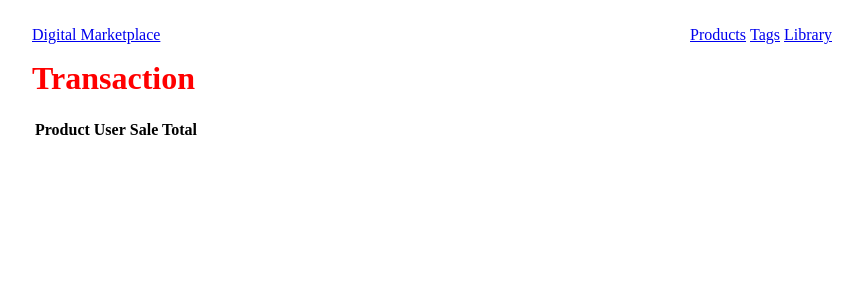
After one commit to EgonSaks/digital_marketplace, a Django app: page /seller/transactions/ in a window 1280 px wide. The commit adds this page. Shown: the top 300 px of the page, without its empty margins (208-1070 px from the left). Run offline with Django 3.2, Linux system fonts and the light colour scheme; the visitor is signed in with stand-in values (Sample User, id 1); lists and menus that the app fills with data are empty; some libraries are stand-ins or nearby versions.

Commit message:
Transaction ListView

```diff
--- a/src/sellers/urls.py
+++ b/src/sellers/urls.py
@@ -3,8 +3,10 @@ from django.urls import path, include
 
 from .views import (
         SellerDashboard,
+        SellerTransactionListView
 )
 
 urlpatterns = [
     path('', SellerDashboard.as_view(), name="dashboard"),
+    path('transactions/', SellerTransactionListView.as_view(), name="transactions"),
 ]
--- a/src/sellers/views.py
+++ b/src/sellers/views.py
@@ -1,6 +1,7 @@
 from django.shortcuts import render
 from django.views.generic import View
 from django.views.generic.edit import FormMixin
+from django.views.generic.list import ListView
 
 # Create your views here.
 from billing.models import Transaction
@@ -9,6 +10,21 @@ from digitalmarket.mixins import LoginRequiredMixin
 from .models import SellerAccount
 
 from .forms import NewSellerForm
+
+
+class SellerTransactionListView(ListView):
+    model = Transaction
+    template_name ="sellers/transaction_list_view.html"
+
+    def get_queryset(self):
+        account = SellerAccount.objects.filter(user=self.request.user)
+        if account.exists():
+            #products = Product.objects.filter(seller=account)
+            #products = Product.objects.filter(seller__in=account)
+            #return Transaction.objects.filter(product__in=products)
+            return Transaction.objects.filter(product__seller__user=self.request.user)
+        return []
+
 
 class SellerDashboard(LoginRequiredMixin, FormMixin, View):
     form_class = NewSellerForm
--- /dev/null
+++ b/src/templates/sellers/transaction_list_view.html
@@ -0,0 +1,9 @@
+{% extends "base.html" %}
+
+
+{% block content %}
+<h1>Transaction</h1>
+
+    {% include "sellers/transaction_list.html" with transaction_list=object_list %}
+
+{% endblock %}
```
Also changed, not shown: src/templates/sellers/transaction_list.html (+5 -5 lines).
